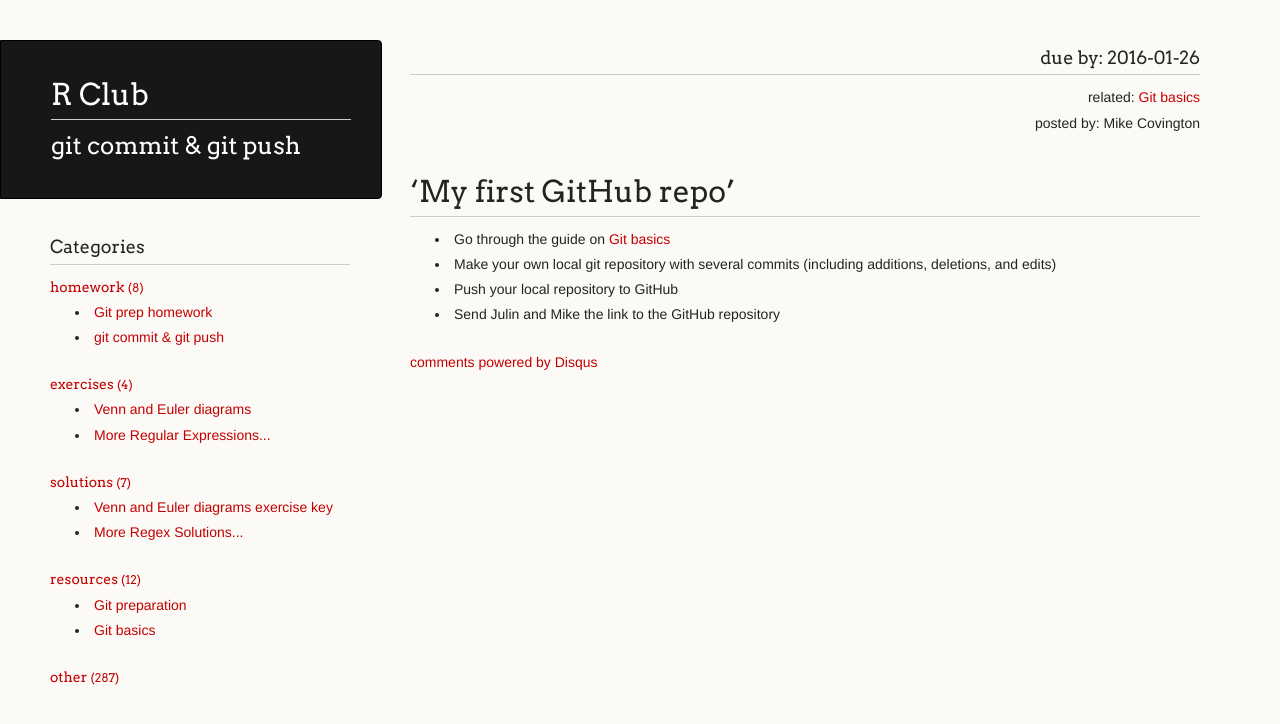
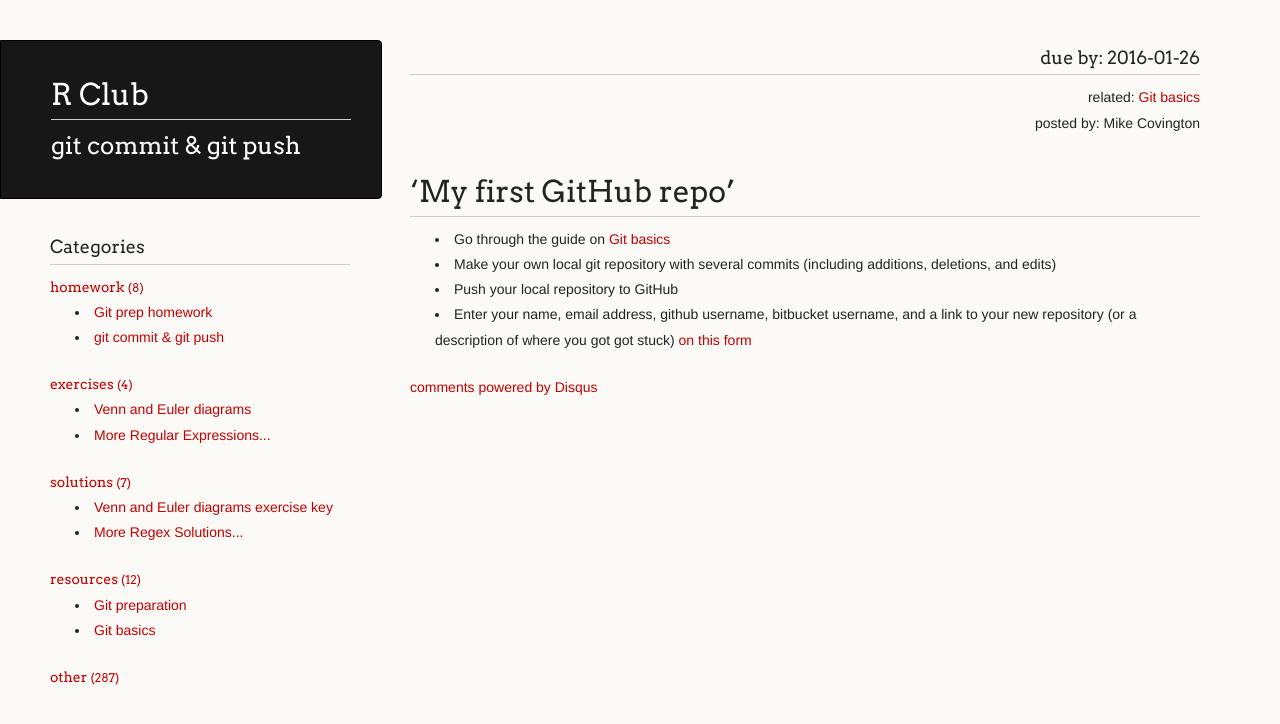
Before and after one commit to mfcovington/r_club, a Jekyll site: the page built from _posts/2016-01-19-git-hw.md, in a window 1280 px wide. Shown: the top 724 px of the page. Built offline with Jekyll 4.4.1, drawn with Linux system fonts in a browser that asks for light colours; Markdown is read by kramdown in place of the engine named in the settings; comment, search, counter and statistics services are not loaded.

Commit message:
add google form link to git homework

```diff
--- a/_posts/2016-01-19-git-hw.md
+++ b/_posts/2016-01-19-git-hw.md
@@ -13,4 +13,4 @@ author:     Mike Covington
 - Go through the guide on [Git basics]({{ site.baseurl }}{% post_url 2016-01-19-git-basics %})
 - Make your own local git repository with several commits (including additions, deletions, and edits)
 - Push your local repository to GitHub
-- Send Julin and Mike the link to the GitHub repository
+- Enter your name, email address, github username, bitbucket username, and a link to your new repository (or a description of where you got got stuck) [on this form](http://goo.gl/forms/e4Ke6UOdVF)
```
